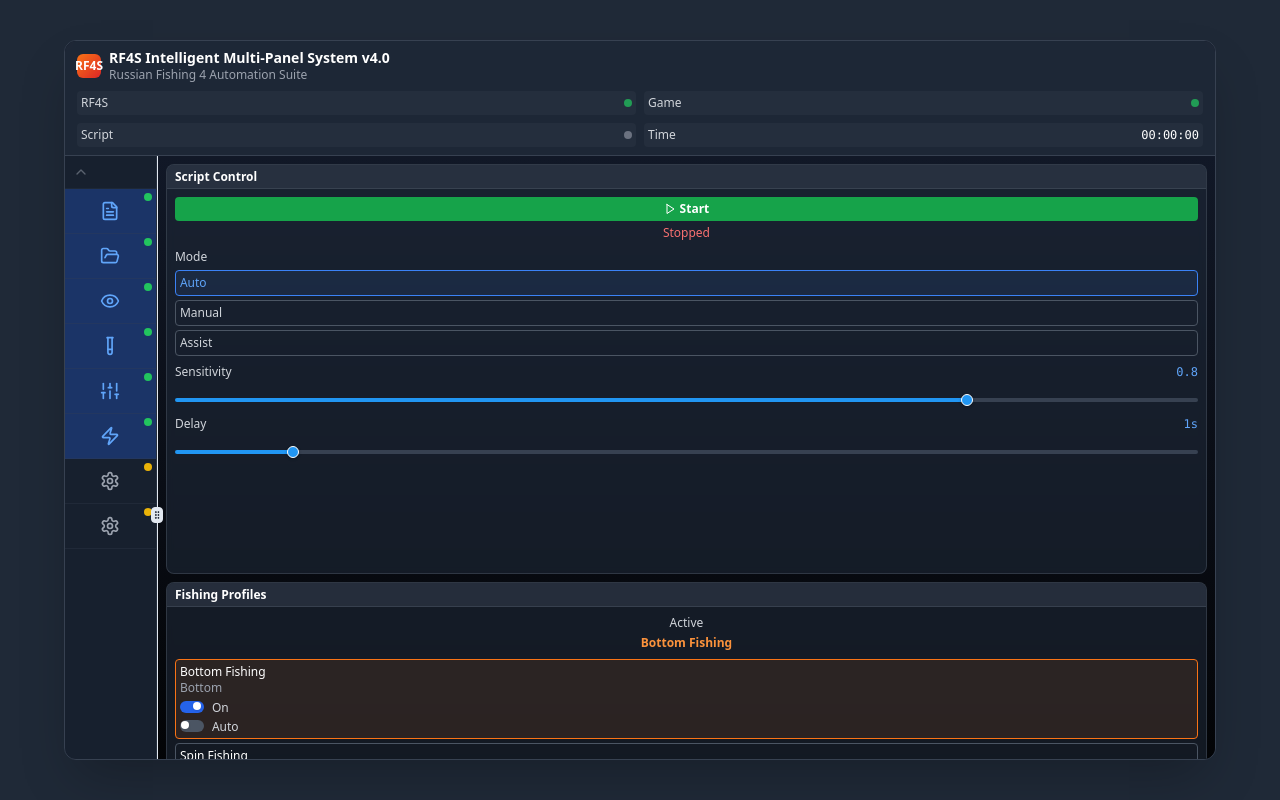
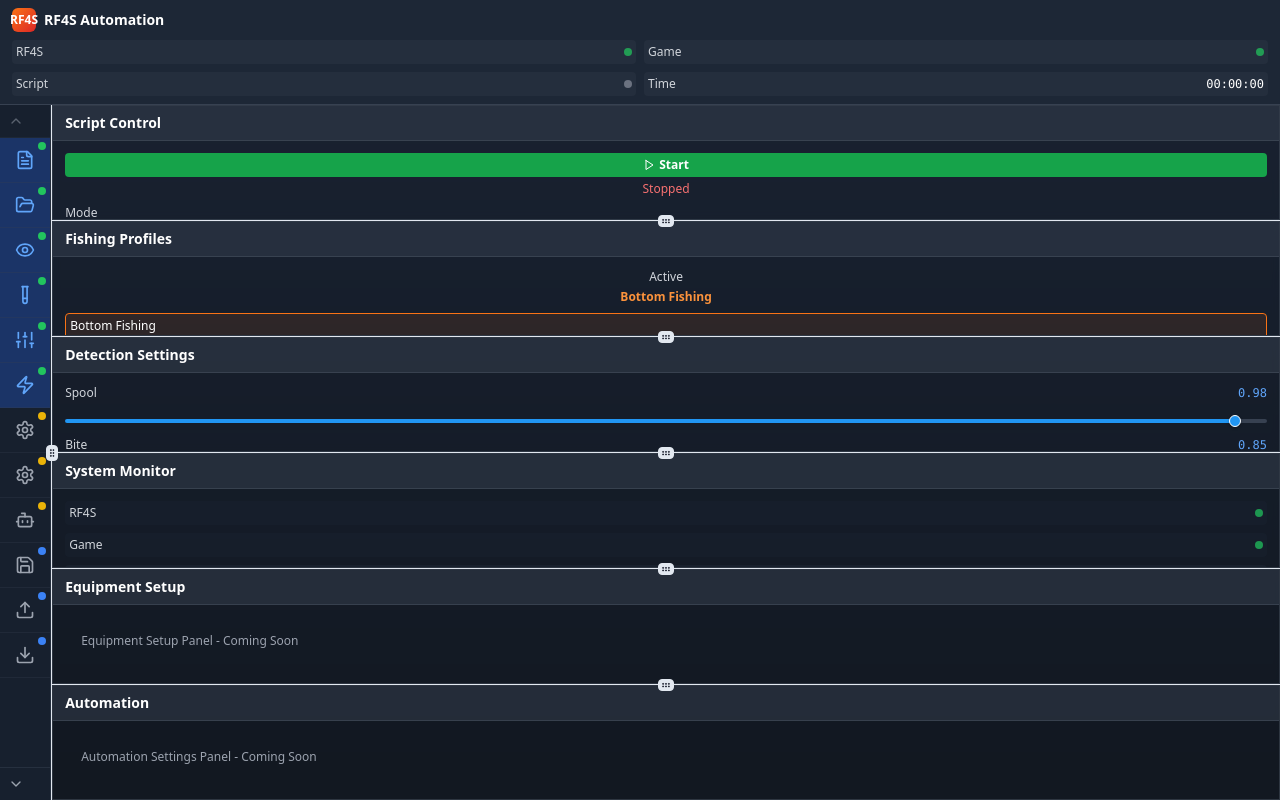
Before and after one commit to Ghenghis/RF4S-UI, a React (Vite) app: page / in a window 1280 px wide. Built offline with nearby package versions, Linux system fonts and the light colour scheme.

Commit message:
Refactor: Update header and UI for resizable design
Updated the header to display only the "RF4S" orange icon and "Automation" text. Ensured the UI is fully resizable, allowing for a narrow, full-height design as requested.

```diff
--- a/src/components/layout/Header.tsx
+++ b/src/components/layout/Header.tsx
@@ -6,7 +6,7 @@ const Header: React.FC = () => {
   const { connected, gameDetectionActive, config } = useRF4SStore();
 
   return (
-    <header className="bg-gray-800/95 backdrop-blur-sm border-b border-gray-700 px-3 py-2">
+    <header className="bg-gray-800/95 backdrop-blur-sm border-b border-gray-700 px-3 py-2 flex-shrink-0">
       <div className="flex flex-col space-y-2">
         {/* Brand Section */}
         <div className="flex items-center space-x-2">
@@ -14,8 +14,7 @@ const Header: React.FC = () => {
             <span className="text-white font-bold text-xs">RF4S</span>
           </div>
           <div className="flex-1">
-            <h1 className="text-white font-bold text-sm leading-tight">RF4S Intelligent Multi-Panel System v4.0</h1>
-            <p className="text-xs text-gray-400">Russian Fishing 4 Automation Suite</p>
+            <h1 className="text-white font-bold text-sm leading-tight">RF4S Automation</h1>
           </div>
         </div>
 
--- a/src/components/layout/LeftPanelIconBar.tsx
+++ b/src/components/layout/LeftPanelIconBar.tsx
@@ -1,4 +1,3 @@
-
 import React, { useState } from 'react';
 import {
   Settings,
@@ -54,7 +53,7 @@ const LeftPanelIconBar: React.FC = () => {
   const [activePanel, setActivePanel] = useState<string>('script-control');
   const { togglePanelVisibility, panels } = useRF4SStore();
 
-  const visibleItemsCount = 8; // Number of items visible at once
+  const visibleItemsCount = Math.max(6, Math.floor((window.innerHeight - 200) / 50)); // Dynamic based on height
   const maxScroll = Math.max(0, iconBarItems.length - visibleItemsCount);
 
   const handleScrollUp = () => {
@@ -145,20 +144,22 @@ const LeftPanelIconBar: React.FC = () => {
   const visibleItems = iconBarItems.slice(scrollPosition, scrollPosition + visibleItemsCount);
 
   return (
-    <div className="h-full bg-gray-800/50 border-r border-gray-700/50 flex flex-col">
+    <div className="h-full bg-gray-800/50 border-r border-gray-700/50 flex flex-col min-w-0">
       {/* Scroll Up Button */}
+      {maxScroll > 0 && (
         <button
           onClick={handleScrollUp}
           disabled={scrollPosition === 0}
           className={cn(
-          "p-2 border-b border-gray-700/50 hover:bg-gray-700/50 transition-colors",
+            "p-2 border-b border-gray-700/50 hover:bg-gray-700/50 transition-colors flex-shrink-0",
             scrollPosition === 0 && "opacity-50 cursor-not-allowed"
           )}
         >
           <ChevronUp className="h-4 w-4 text-gray-400" />
         </button>
+      )}
 
-      {/* Icon List */}
+      {/* Icon List - Flexible */}
       <div className="flex-1 overflow-hidden">
         {visibleItems.map((item) => {
           const Icon = item.icon;
@@ -170,14 +171,14 @@ const LeftPanelIconBar: React.FC = () => {
               key={item.id}
               onClick={() => handleItemClick(item.id)}
               className={cn(
-                "w-full p-3 border-b border-gray-700/30 hover:bg-gray-700/50 transition-colors group relative",
+                "w-full p-3 border-b border-gray-700/30 hover:bg-gray-700/50 transition-colors group relative flex items-center justify-center",
                 isActive && "bg-gray-700/70",
                 isPanelVisible && item.category === 'main' && "bg-blue-600/30"
               )}
               title={item.label}
             >
               <Icon className={cn(
-                "h-5 w-5 mx-auto",
+                "h-5 w-5",
                 isActive ? "text-white" : "text-gray-400 group-hover:text-white",
                 isPanelVisible && item.category === 'main' && "text-blue-400"
               )} />
@@ -195,16 +196,18 @@ const LeftPanelIconBar: React.FC = () => {
       </div>
 
       {/* Scroll Down Button */}
+      {maxScroll > 0 && (
         <button
           onClick={handleScrollDown}
           disabled={scrollPosition >= maxScroll}
           className={cn(
-          "p-2 border-t border-gray-700/50 hover:bg-gray-700/50 transition-colors",
+            "p-2 border-t border-gray-700/50 hover:bg-gray-700/50 transition-colors flex-shrink-0",
             scrollPosition >= maxScroll && "opacity-50 cursor-not-allowed"
           )}
         >
           <ChevronDown className="h-4 w-4 text-gray-400" />
         </button>
+      )}
     </div>
   );
 };
--- a/src/components/layout/Workspace.tsx
+++ b/src/components/layout/Workspace.tsx
@@ -1,6 +1,7 @@
 
 import React from 'react';
 import { useRF4SStore } from '../../stores/rf4sStore';
+import { ResizablePanelGroup, ResizablePanel, ResizableHandle } from '../ui/resizable';
 import ScriptControlPanel from '../panels/ScriptControlPanel';
 import FishingProfilesPanel from '../panels/FishingProfilesPanel';
 import DetectionSettingsPanel from '../panels/DetectionSettingsPanel';
@@ -22,34 +23,65 @@ const Workspace: React.FC = () => {
       case 'system-monitor':
         return <SystemMonitorPanel />;
       case 'equipment-setup':
-        return <div className="text-gray-400 text-xs">Equipment Setup Panel - Coming Soon</div>;
+        return <div className="text-gray-400 text-xs p-4">Equipment Setup Panel - Coming Soon</div>;
       case 'automation-settings':
-        return <div className="text-gray-400 text-xs">Automation Settings Panel - Coming Soon</div>;
+        return <div className="text-gray-400 text-xs p-4">Automation Settings Panel - Coming Soon</div>;
       case 'settings':
       case 'advanced-settings':
         return <SettingsPanel />;
       case 'ai-tuning':
         return <AITuningPanel />;
       default:
-        return <div className="text-gray-400 text-xs">Panel content not found</div>;
+        return <div className="text-gray-400 text-xs p-4">Panel content not found</div>;
     }
   };
 
+  const visiblePanels = panels.filter(panel => panel.visible);
+
+  if (visiblePanels.length === 0) {
+    return (
+      <div className="h-full bg-gradient-to-b from-gray-900 to-black flex items-center justify-center">
+        <div className="text-gray-400 text-sm">No panels selected. Use the left sidebar to add panels.</div>
+      </div>
+    );
+  }
+
+  if (visiblePanels.length === 1) {
+    const panel = visiblePanels[0];
+    return (
+      <div className="h-full bg-gradient-to-b from-gray-900 to-black">
+        <div className="h-full bg-gray-800/60 backdrop-blur-sm border-0 overflow-hidden">
+          <div className="px-3 py-2 bg-gray-700/50 border-b border-gray-600/50">
+            <h3 className="text-sm font-semibold text-white leading-tight">{panel.title}</h3>
+          </div>
+          <div className="p-3 h-full overflow-y-auto custom-scrollbar">
+            {renderPanelContent(panel.id)}
+          </div>
+        </div>
+      </div>
+    );
+  }
+
+  // Multiple panels - use resizable layout
   return (
-    <div className="h-full bg-gradient-to-b from-gray-900 to-black rounded-b-xl overflow-hidden">
-      {/* Compact Mobile Stack Layout with proper boundaries */}
-      <div className="p-2 space-y-2 max-h-full overflow-y-auto custom-scrollbar">
-        {panels.filter(panel => panel.visible).map((panel) => (
-          <div key={panel.id} className="bg-gray-800/60 backdrop-blur-sm border border-gray-600/50 rounded-lg overflow-hidden">
-            <div className="px-2 py-1 bg-gray-700/50 border-b border-gray-600/50">
-              <h3 className="text-xs font-semibold text-white leading-tight">{panel.title}</h3>
-            </div>
-            <div className="p-2 h-96 overflow-y-auto custom-scrollbar">
-              {renderPanelContent(panel.id)}
-            </div>
-          </div>
+    <div className="h-full bg-gradient-to-b from-gray-900 to-black">
+      <ResizablePanelGroup direction="vertical" className="h-full">
+        {visiblePanels.map((panel, index) => (
+          <React.Fragment key={panel.id}>
+            <ResizablePanel defaultSize={100 / visiblePanels.length} minSize={15}>
+              <div className="h-full bg-gray-800/60 backdrop-blur-sm border border-gray-600/50 overflow-hidden">
+                <div className="px-3 py-2 bg-gray-700/50 border-b border-gray-600/50">
+                  <h3 className="text-sm font-semibold text-white leading-tight">{panel.title}</h3>
+                </div>
+                <div className="p-3 h-full overflow-y-auto custom-scrollbar">
+                  {renderPanelContent(panel.id)}
+                </div>
+              </div>
+            </ResizablePanel>
+            {index < visiblePanels.length - 1 && <ResizableHandle withHandle />}
+          </React.Fragment>
         ))}
-      </div>
+      </ResizablePanelGroup>
     </div>
   );
 };
--- a/src/pages/Index.tsx
+++ b/src/pages/Index.tsx
@@ -29,24 +29,26 @@ const Index = () => {
   }, [setConnectionStatus, setGameDetection, initializeRF4S]);
 
   return (
-    <div className="min-h-screen bg-gray-800 p-4 flex items-center justify-center">
-      {/* Main Application Window Container */}
-      <div className="w-full max-w-6xl h-[90vh] bg-gray-900 rounded-xl shadow-2xl border border-gray-700 overflow-hidden">
+    <div className="min-h-screen bg-gray-800 p-0 m-0">
+      {/* Full Screen Resizable Application */}
+      <div className="w-full h-screen bg-gray-900 shadow-2xl border-0 overflow-hidden flex flex-col">
         <Header />
 
+        <div className="flex-1 min-h-0">
           <ResizablePanelGroup direction="horizontal" className="h-full">
-          {/* Left Icon Panel */}
-          <ResizablePanel defaultSize={8} minSize={6} maxSize={12}>
+            {/* Left Icon Panel - Fully Resizable */}
+            <ResizablePanel defaultSize={4} minSize={3} maxSize={15}>
               <LeftPanelIconBar />
             </ResizablePanel>
 
             <ResizableHandle withHandle />
 
-          {/* Main Workspace */}
-          <ResizablePanel defaultSize={92} minSize={80}>
+            {/* Main Workspace - Fully Resizable */}
+            <ResizablePanel defaultSize={96} minSize={80}>
               <Workspace />
             </ResizablePanel>
           </ResizablePanelGroup>
+        </div>
       </div>
 
       {/* Ultra Compact Scrollbar Styles */}
```
Lines whose indentation alone changed are shown as unchanged.
